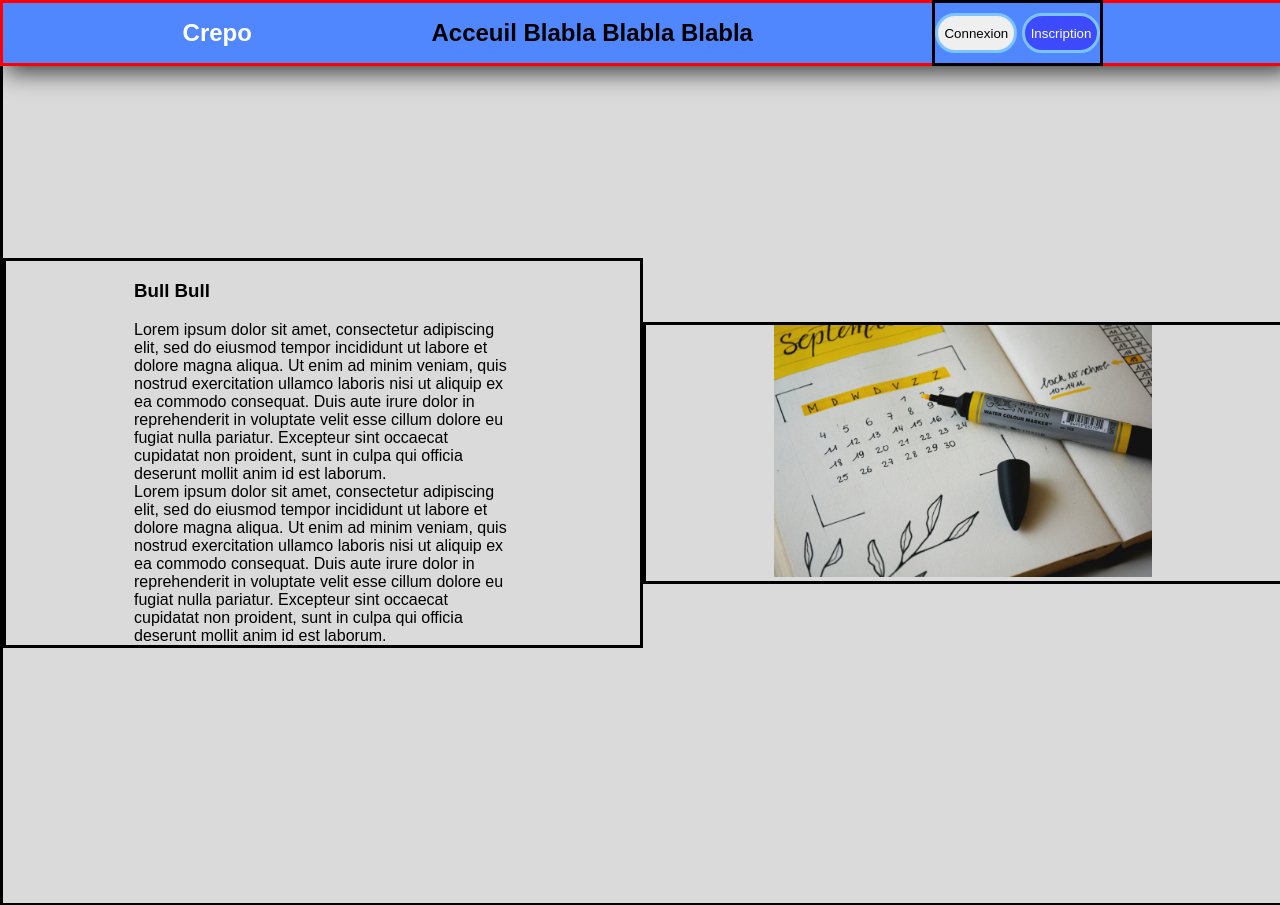
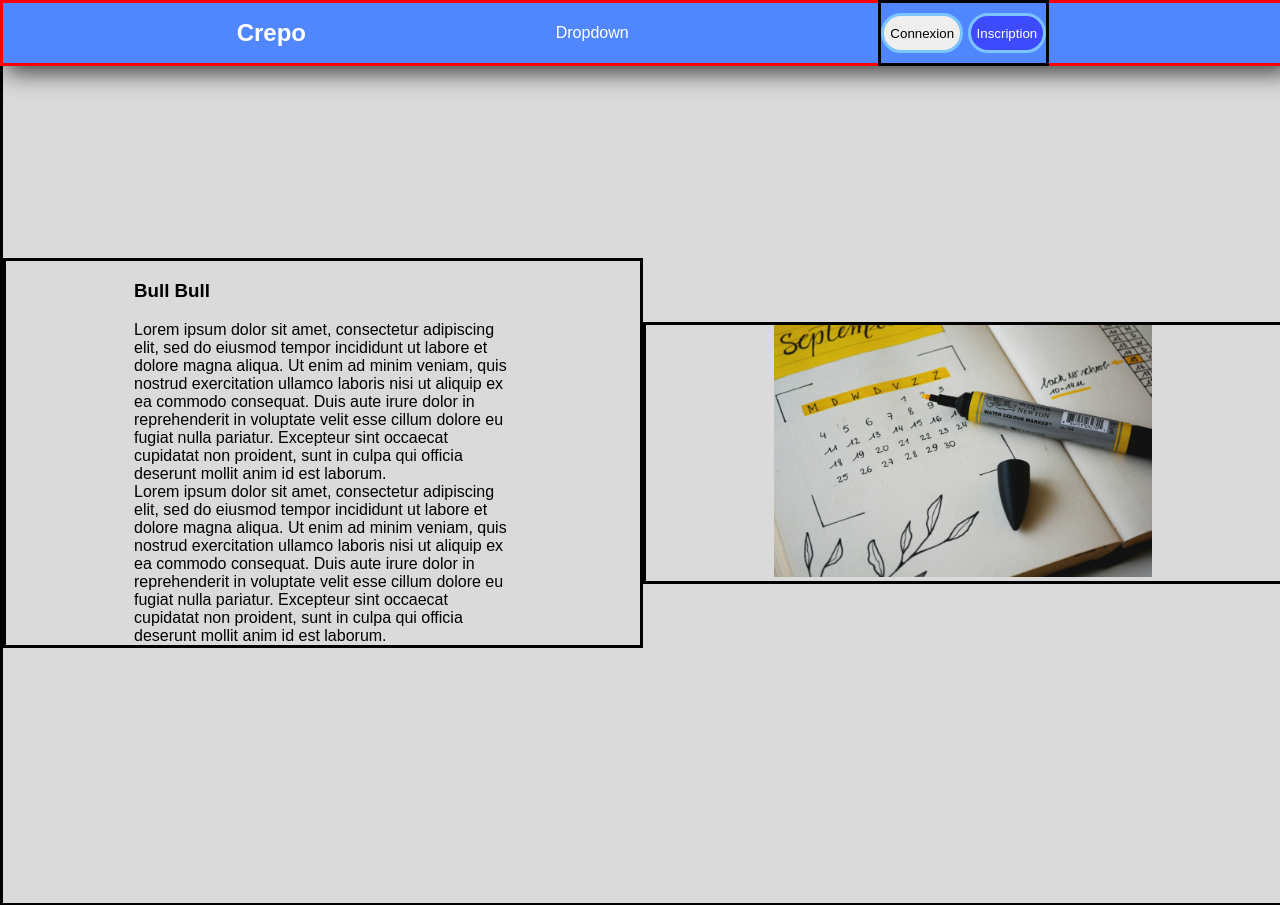
Before and after one commit to projet-turfu/ProjetFutur, a PHP site: page / in a window 1280 px wide. Shown: the top 905 px of the page. Run offline with PHP 8.4, Linux system fonts and the light colour scheme; some web fonts are replaced.

Commit message:
dropdown menu

```diff
--- a/index.html
+++ b/index.html
@@ -12,7 +12,14 @@
     <nav>
         <header>
             <div><h1>Crepo</h1></div>
-            <div><h2> Acceuil Blabla Blabla Blabla</h2></div>
+            <div class="dropdown">
+                <button class="dropbtn">Dropdown</button>
+                <div class="dropdown-content">
+                    <a href="#">Link 1</a>
+                    <a href="#">Link 2</a>
+                    <a href="#">Link 3</a>
+                </div>
+            </div>
             <div class ="headerButtons">
                 <form action="login.php" method="post">
                 <input name="connexion" type="submit" value="Connexion" class ="connectionButton1" />
--- a/style.css
+++ b/style.css
@@ -198,3 +198,52 @@ footer {
     color: white;
     margin: 0;
 }
+
+/* Dropdown Button */
+.dropbtn {
+  background-color: rgb(80, 135, 255);
+  color: white;
+  padding: 16px;
+  font-size: 16px;
+  border: none;
+}
+
+/* The container <div> - needed to position the dropdown content */
+.dropdown {
+  position: relative;
+  display: inline-block;
+}
+
+/* Dropdown Content (Hidden by Default) */
+.dropdown-content {
+  display: none;
+  position: absolute;
+  background-color: #f1f1f1;
+  min-width: 160px;
+  box-shadow: 0px 8px 16px 0px rgba(0,0,0,0.2);
+  z-index: 1;
+  border-radius: 10px;
+}
+
+/* Links inside the dropdown */
+.dropdown-content a {
+  color: black;
+  padding: 12px 16px;
+  text-decoration: none;
+  display: block;
+}
+
+/* Change color of dropdown links on hover */
+.dropdown-content a:hover {
+    background-color: #ddd;
+    border-radius: 10px;
+}
+
+/* Show the dropdown menu on hover */
+.dropdown:hover .dropdown-content {display: block;}
+
+/* Change the background color of the dropdown button when the dropdown content is shown */
+.dropdown:hover .dropbtn {
+    background-color: rgb(70, 118, 223);
+    border-radius: 10px;
+}
```
